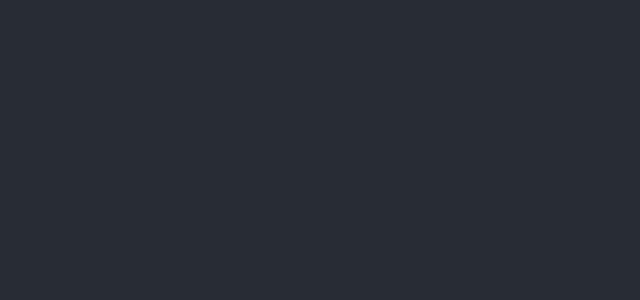
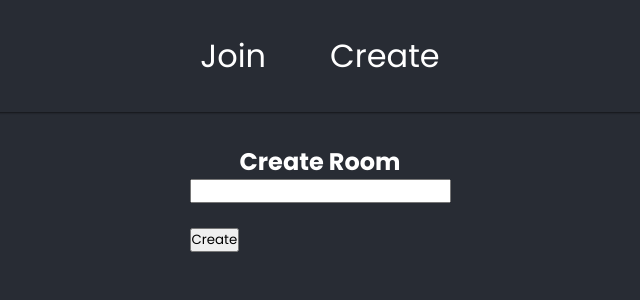
Before and after one commit to VamiqValji/AngelHacks-2021, a React (Create React App) app in the folder client/: page /create in a window 1280 px wide. Shown: the top 300 px of the page, without its empty margins (320-960 px from the left). Built offline with nearby package versions, Linux system fonts and the light colour scheme.

Commit message:
create room //  merge conflict fixed

```diff
--- a/client/src/App.tsx
+++ b/client/src/App.tsx
@@ -1,18 +1,48 @@
-import { url } from 'inspector';
+
 import React from 'react';
 import './App.css';
-import ReactPlayer from 'react-player/youtube'
+import {
+  BrowserRouter as Router,
+  Switch,
+  Route,
+  Link
+} from "react-router-dom";
+import Join from "./pages/Join";
+import Room from "./pages/Room";
+import CreateRoom from "./pages/CreateRoom";
 
 function App() {
-
   return (
-    <div className="App">
-      <header className="App-header">
-        <div>
-
+    <Router>
+      <div>
+        <div className="nav">
+        <nav>
+          <ul>
+            <li>
+              <Link to="/">Join</Link>
+            </li>
+            <li>
+              <Link to="/create">Create</Link>
+            </li>
+            {/* <li>
+              <Link to="/room">Room</Link>
+            </li> */}
+          </ul>
+        </nav>
         </div>
-      </header>
-    </div>
+        <Switch>
+          <Route exact path="/">
+            <Join />
+          </Route>
+          <Route exact path="/create">
+            <CreateRoom />
+          </Route>
+          <Route exact path="/room">
+            <Room />
+          </Route>
+        </Switch>
+      </div>
+    </Router>
   );
 }
 
--- a/client/src/pages/CreateRoom.tsx
+++ b/client/src/pages/CreateRoom.tsx
@@ -6,14 +6,22 @@ interface CreateRoomProps {
 
 const CreateRoom: React.FC<CreateRoomProps> = ({}) => {
     const roomName = useRef<HTMLInputElement>(null);
+
+    const joinRoom = (e:React.FormEvent<HTMLFormElement>) => {
+        e.preventDefault();
+        console.log(roomName.current?.value);
+    }
+
     return (
         <>
             <div className="containerContainer">
                 <div className="container">
                     <h2>Create Room</h2>
-                    <input className="center" ref={roomName} type="text"/>
-                    <br/>
-                    <button className="center" >Create</button>
+                    <form onSubmit={(e) => joinRoom(e)} >
+                        <input className="center" ref={roomName} type="text"/>
+                        <br/>
+                        <button className="center">Create</button>
+                    </form>
                 </div>
             </div>
         </>
```
